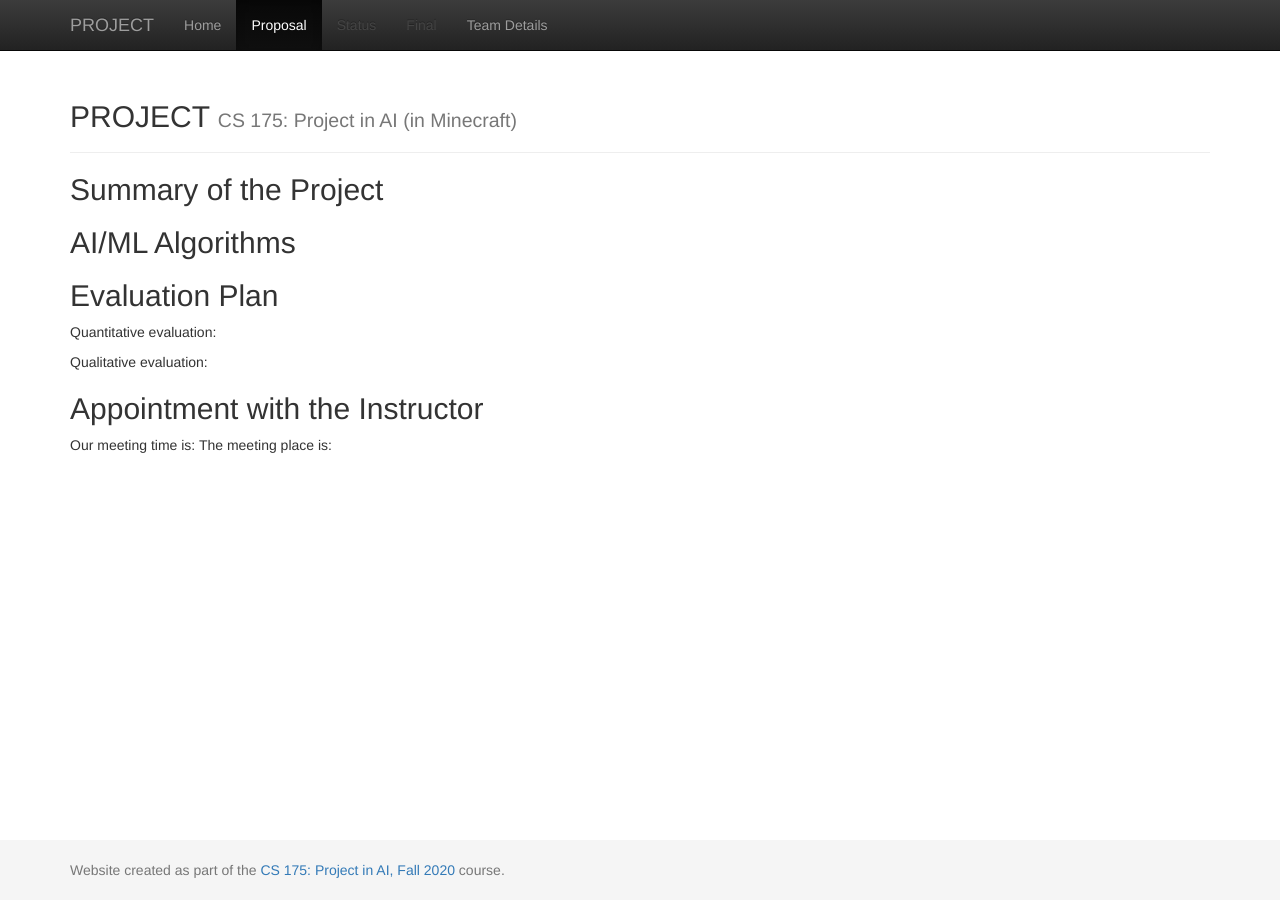
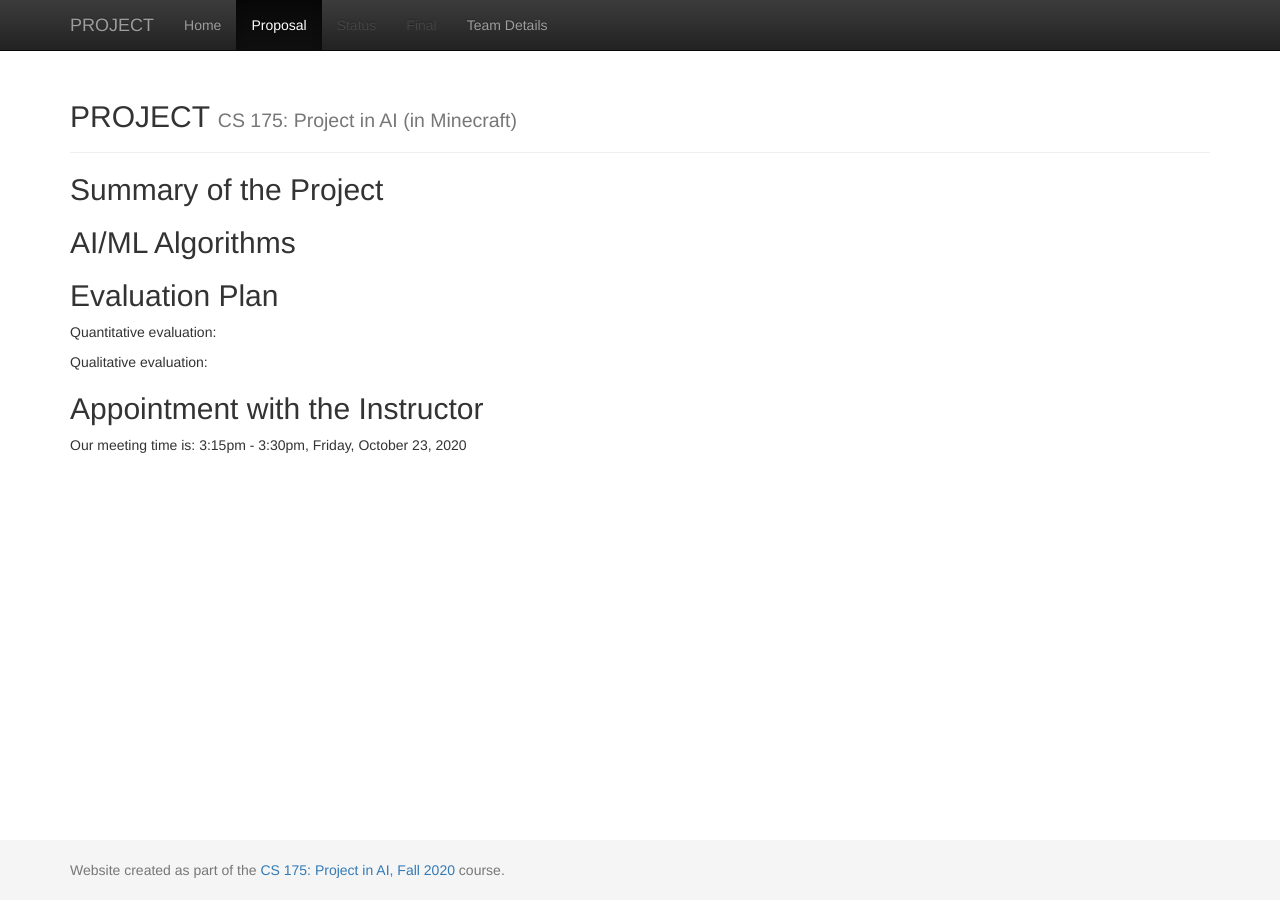
Before and after one commit to bikaylee/Jump-Jump, a Jekyll site: the page built from docs/proposal.md, in a window 1280 px wide. Built offline with Jekyll 4.4.1, drawn with Linux system fonts in a browser that asks for light colours.

Commit message:
Update proposal.md

```diff
--- a/docs/proposal.md
+++ b/docs/proposal.md
@@ -20,5 +20,4 @@ Qualitative evaluation:
 
 ## Appointment with the Instructor
 
-Our meeting time is:
-The meeting place is:
+Our meeting time is: 3:15pm - 3:30pm, Friday, October 23, 2020
```
